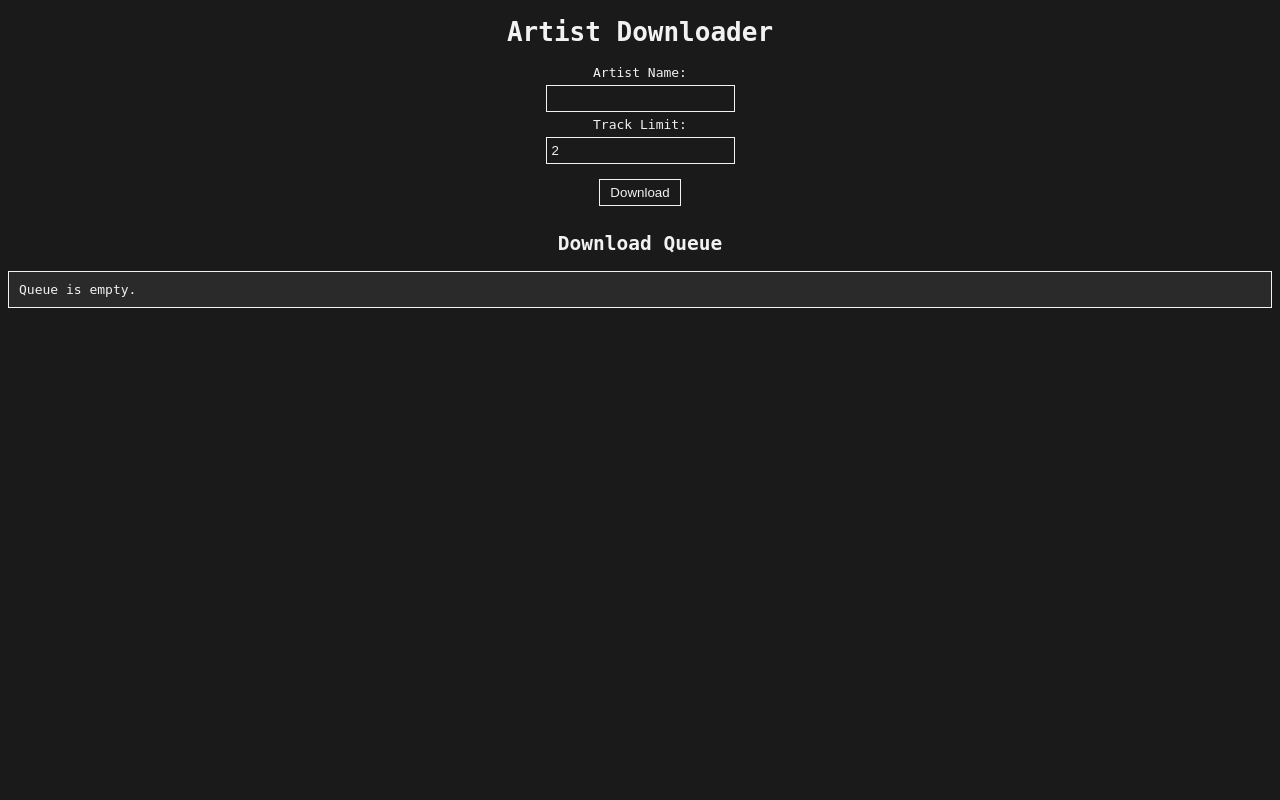
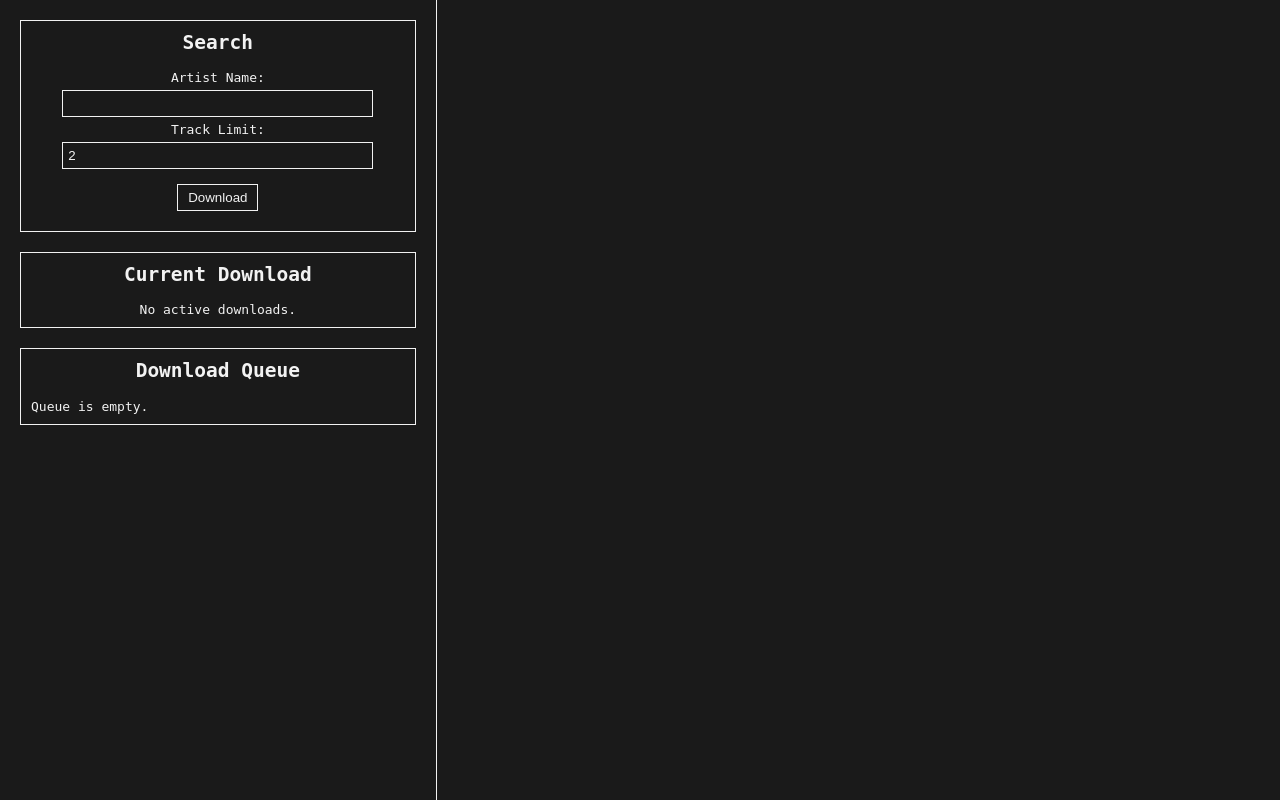
Before and after one commit to klayza/artistdl, a Flask app: page / in a window 1280 px wide. Run offline with Flask 3, Linux system fonts and the light colour scheme; data that the repository does not hold is empty.

Commit message:
queue layout

```diff
--- a/src/app.py
+++ b/src/app.py
@@ -39,6 +39,10 @@ def index():
 def queue():
     return jsonify(downloader.get_queue())
 
+@app.route("/progress")
+def progress():
+    return jsonify(downloader.get_progress())
+
 def main():
     """Main function"""
     app.run(debug=True)
--- a/src/artistdl.py
+++ b/src/artistdl.py
@@ -201,10 +201,11 @@ class MusicDownloader:
         self.logger = logging.getLogger(__name__ + ".MusicDownloader")
         self.download_queue = []
         self.processing = False
+        self.current_download = None
 
     def add_artist_to_queue(self, artist: str, limit: int = 50):
         """Add an artist to the download queue."""
-        self.download_queue.append({"artist": artist, "limit": limit})
+        self.download_queue.append({"artist": artist, "limit": limit, "progress": 0, "status": "queued"})
         self.logger.info(f"Added {artist} to the download queue.")
         if not self.processing:
             self.process_queue()
@@ -219,15 +220,22 @@ class MusicDownloader:
     def _process_queue_thread(self):
         """The actual queue processing logic."""
         while self.download_queue:
-            item = self.download_queue.pop(0)
-            artist = item["artist"]
-            limit = item["limit"]
+            self.current_download = self.download_queue[0]
+            self.current_download["status"] = "downloading"
+            artist = self.current_download["artist"]
+            limit = self.current_download["limit"]
             self._download_artist_top_tracks(artist, limit)
+            self.download_queue.pop(0)
+            self.current_download = None
         self.processing = False
 
     def get_queue(self):
         """Return the current download queue."""
         return self.download_queue
+
+    def get_progress(self):
+        """Return the current download progress."""
+        return self.current_download
 
     def _download_artist_top_tracks(
         self, artist: str, limit: int = 50
@@ -281,6 +289,7 @@ class MusicDownloader:
             self.logger.info(
                 f"Downloading track {i}/{len(valid_tracks)}: {track.get('title')}"
             )
+            self.current_download["progress"] = (i / len(valid_tracks)) * 100
 
             # Use first artist name for subdirectory
             artist_name = (
@@ -332,10 +341,7 @@ def main():
         limit = 10
 
         logger.info(f"Starting download for {artist}")
-        stats = downloader.download_artist_top_tracks(artist, limit)
-
-        logger.info("Download process completed!")
-        logger.info(f"Final statistics: {stats}")
+        downloader.add_artist_to_queue(artist, limit)
 
     except Exception as e:
         logger.error(f"An error occurred: {e}", exc_info=True)
--- a/src/static/style.css
+++ b/src/static/style.css
@@ -2,10 +2,38 @@ body {
     font-family: monospace;
     background-color: #1a1a1a;
     color: #f2f2f2;
+    margin: 0;
+    padding: 0;
 }
 
-h1, h2 {
+.container {
+    display: flex;
+    width: 100vw;
+    height: 100vh;
+}
+
+.left-panel {
+    width: 33%;
+    padding: 20px;
+    border-right: 1px solid #f2f2f2;
+    display: flex;
+    flex-direction: column;
+}
+
+.right-panel {
+    width: 67%;
+    padding: 20px;
+}
+
+.search-box, .progress-box, .queue-box {
+    border: 1px solid #f2f2f2;
+    padding: 10px;
+    margin-bottom: 20px;
+}
+
+.search-box h2, .progress-box h2, .queue-box h2 {
     text-align: center;
+    margin-top: 0;
 }
 
 form {
@@ -20,6 +48,7 @@ input {
     border: 1px solid #f2f2f2;
     background-color: #1a1a1a;
     color: #f2f2f2;
+    width: 80%;
 }
 
 button {
@@ -31,10 +60,15 @@ button {
     cursor: pointer;
 }
 
-pre {
-    white-space: pre-wrap;
-    word-wrap: break-word;
-    background-color: #2a2a2a;
-    padding: 10px;
-    border: 1px solid #f2f2f2;
+#progress {
+    text-align: center;
 }
+
+.queue-item {
+    padding: 5px;
+    border-bottom: 1px solid #444;
+}
+
+.queue-item.downloading {
+    background-color: #3a3a3a;
+}
--- a/src/templates/index.html
+++ b/src/templates/index.html
@@ -5,7 +5,10 @@
 		<link rel="stylesheet" href="/static/style.css" />
 	</head>
 	<body>
-		<h1>Artist Downloader</h1>
+		<div class="container">
+			<div class="left-panel">
+				<div class="search-box">
+					<h2>Search</h2>
 					<form action="/" method="post">
 						<label for="artist">Artist Name:</label>
 						<input type="text" id="artist" name="artist" required />
@@ -13,8 +16,18 @@
 						<input type="number" id="limit" name="limit" value="2" />
 						<button type="submit">Download</button>
 					</form>
+				</div>
+				<div class="progress-box">
+					<h2>Current Download</h2>
+					<div id="progress">No active downloads.</div>
+				</div>
+				<div class="queue-box">
 					<h2>Download Queue</h2>
-		<pre id="queue"></pre>
+					<div id="queue"></div>
+				</div>
+			</div>
+			<div class="right-panel"></div>
+		</div>
 
 		<script>
 			function updateQueue() {
@@ -23,18 +36,36 @@
 					.then((data) => {
 						let queueText = ''
 						if (data.length > 0) {
-							data.forEach((item) => {
-								queueText += `Artist: ${item.artist}, Limit: ${item.limit}\n`
+							data.forEach((item, index) => {
+								if (item.status === 'downloading') {
+									queueText += `<div class="queue-item downloading">${item.artist} - ${item.limit} tracks</div>`
+								} else {
+									queueText += `<div class="queue-item">${item.artist} - ${item.limit} tracks</div>`
+								}
 							})
 						} else {
 							queueText = 'Queue is empty.'
 						}
-						document.getElementById('queue').textContent = queueText
+						document.getElementById('queue').innerHTML = queueText
 					})
 			}
 
-			setInterval(updateQueue, 5000)
+			function updateProgress() {
+				fetch('/progress')
+					.then((response) => response.json())
+					.then((data) => {
+						let progressText = 'No active downloads.'
+						if (data) {
+							progressText = `Downloading ${data.artist}: ${data.progress.toFixed(2)}%`
+						}
+						document.getElementById('progress').textContent = progressText
+					})
+			}
+
+			setInterval(updateQueue, 1000)
+			setInterval(updateProgress, 1000)
 			updateQueue()
+			updateProgress()
 		</script>
 	</body>
 </html>
```
Lines whose indentation alone changed are shown as unchanged.
